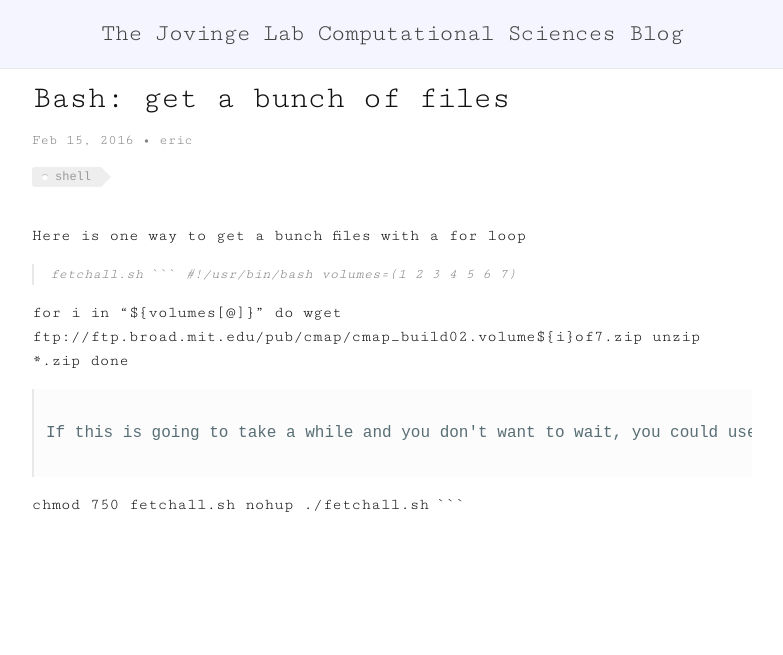
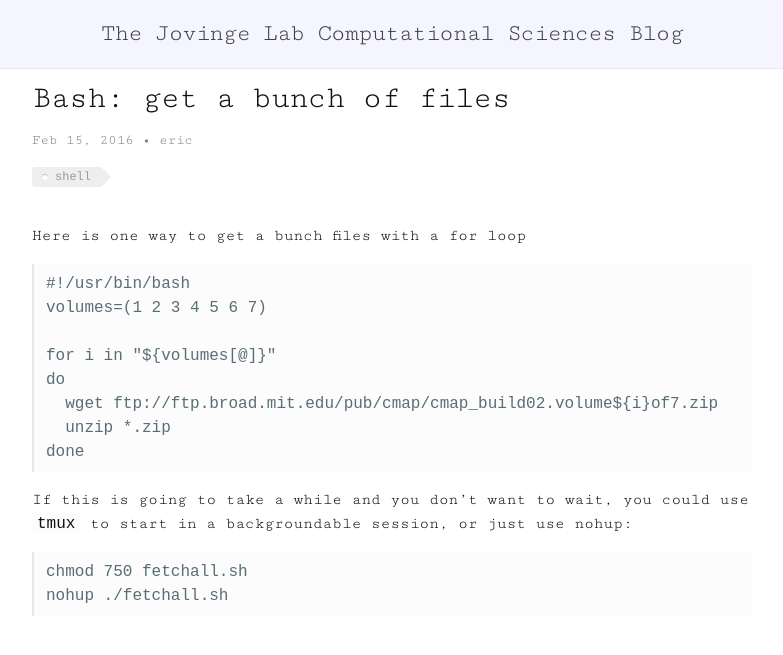
Before and after one commit to JovingeLabSoftware/JovingeLabSoftware.github.io, a Jekyll site: the page built from _posts/2016-02-15-bash-get-a-bunch-of-files.md, in a window 1280 px wide. Shown: the top 655 px of the page, without its empty margins (248-1031 px from the left). Built offline with Jekyll 4.4.1, drawn with Linux system fonts in a browser that asks for light colours; comment, search, counter and statistics services are not loaded.

Commit message:
Created 2016-02-15-bash-get-a-bunch-of-files.md

````diff
--- a/_posts/2016-02-15-bash-get-a-bunch-of-files.md
+++ b/_posts/2016-02-15-bash-get-a-bunch-of-files.md
@@ -11,7 +11,6 @@ title: "Bash: get a bunch of files"
 
 Here is one way to get a bunch files with a for loop
 
-> fetchall.sh
 ```
 #!/usr/bin/bash
 volumes=(1 2 3 4 5 6 7)
@@ -21,7 +20,6 @@ do
   wget ftp://ftp.broad.mit.edu/pub/cmap/cmap_build02.volume${i}of7.zip
   unzip *.zip
 done
-
 ```
 
 If this is going to take a while and you don't want to wait, you could use `tmux` to start in a backgroundable session, or just use nohup:
````
